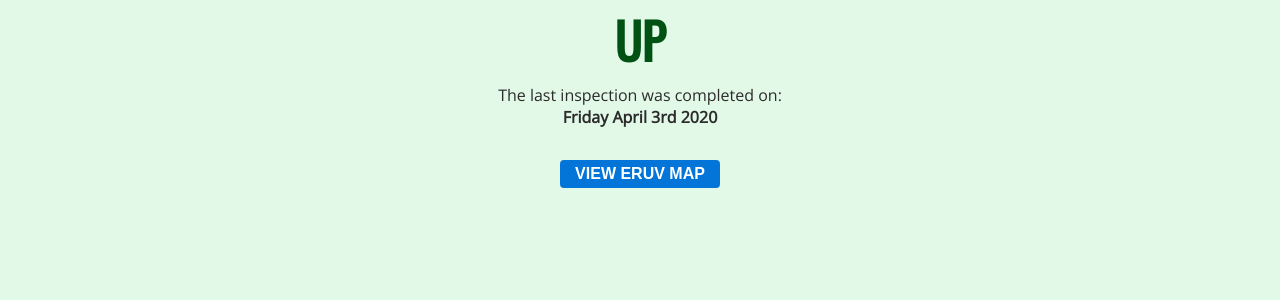
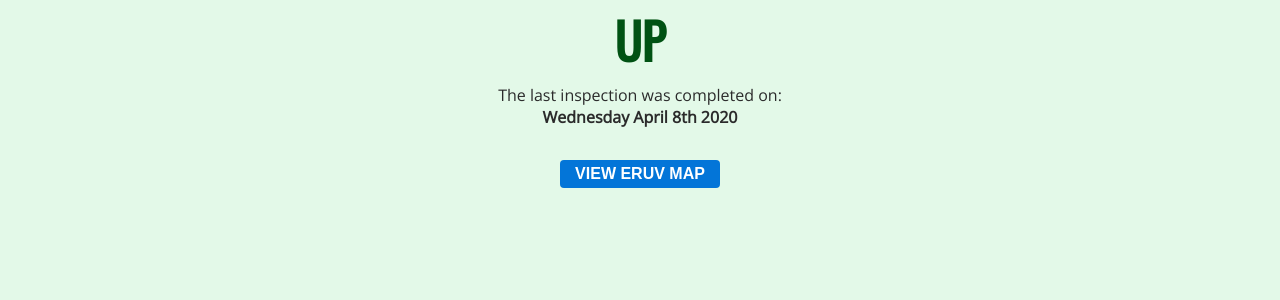
Before and after one commit to MisterGlass/eiruv, a Jekyll site: the page built from docs/index.md, in a window 1280 px wide. Shown: the part 206-506 px from the top of the page. Built offline with Jekyll 4.4.1, drawn with Linux system fonts in a browser that asks for light colours; our own code applies the rules of GitHub Pages for plain Markdown files.

Commit message:
Update eruv_status.yml

```diff
--- a/docs/_data/eruv_status.yml
+++ b/docs/_data/eruv_status.yml
@@ -1,3 +1,3 @@
 status: "Up"
-date: "Friday April 3rd 2020"
+date: "Wednesday April 8th 2020"
 details: ""
```
